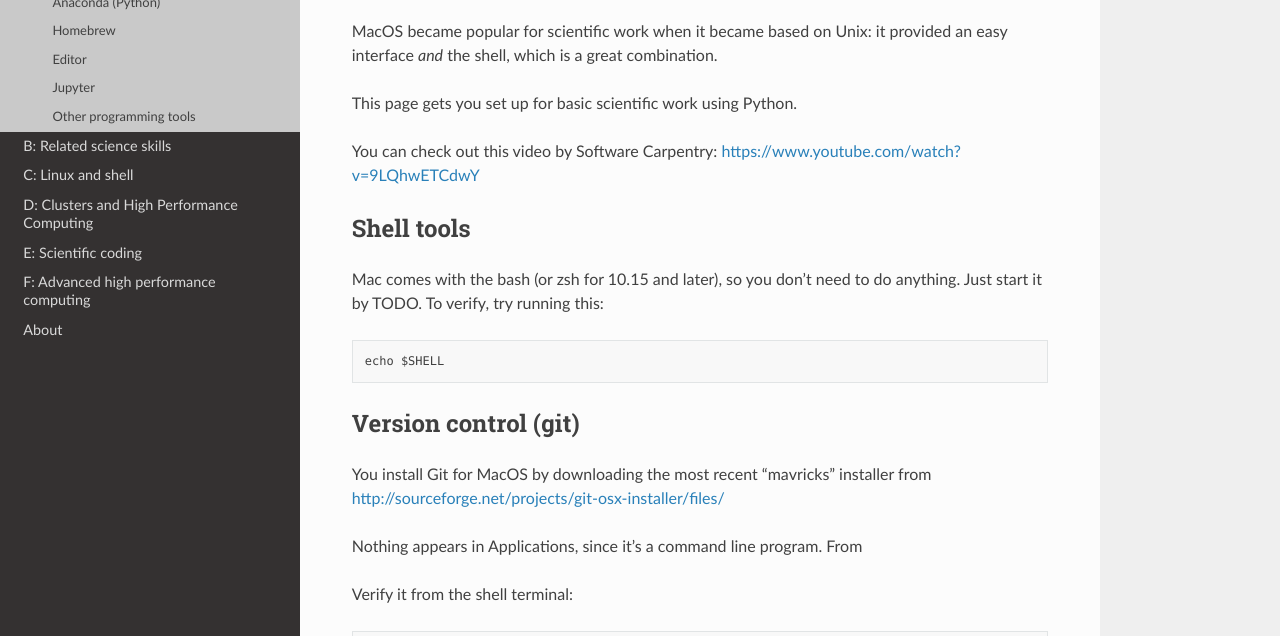
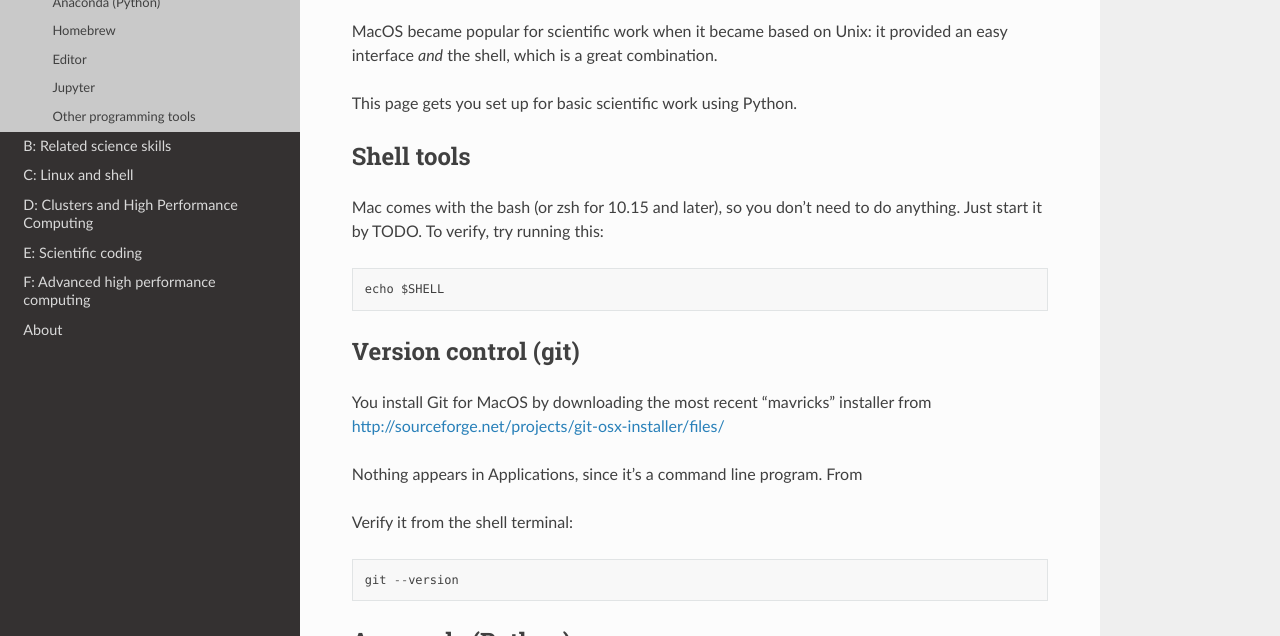
Before and after one commit to coderefinery/handsonscicomp, a Sphinx documentation site: the page built from source/A/A11.rst, in a window 1280 px wide and 900 px high, cut to the strip 264-900 px from the top of the window. Built offline with Sphinx 7.4.7 and the Read the Docs theme 2.0.0, drawn with Linux system fonts in a browser that asks for light colours.

```diff
--- a/source/A/A11.rst
+++ b/source/A/A11.rst
@@ -9,9 +9,6 @@
 combination.
 
 This page gets you set up for basic scientific work using Python.
-
-You can check out this video by Software Carpentry:
-https://www.youtube.com/watch?v=9LQhwETCdwY
 
 
 Shell tools
```
Also changed, not shown: 1 other file.
